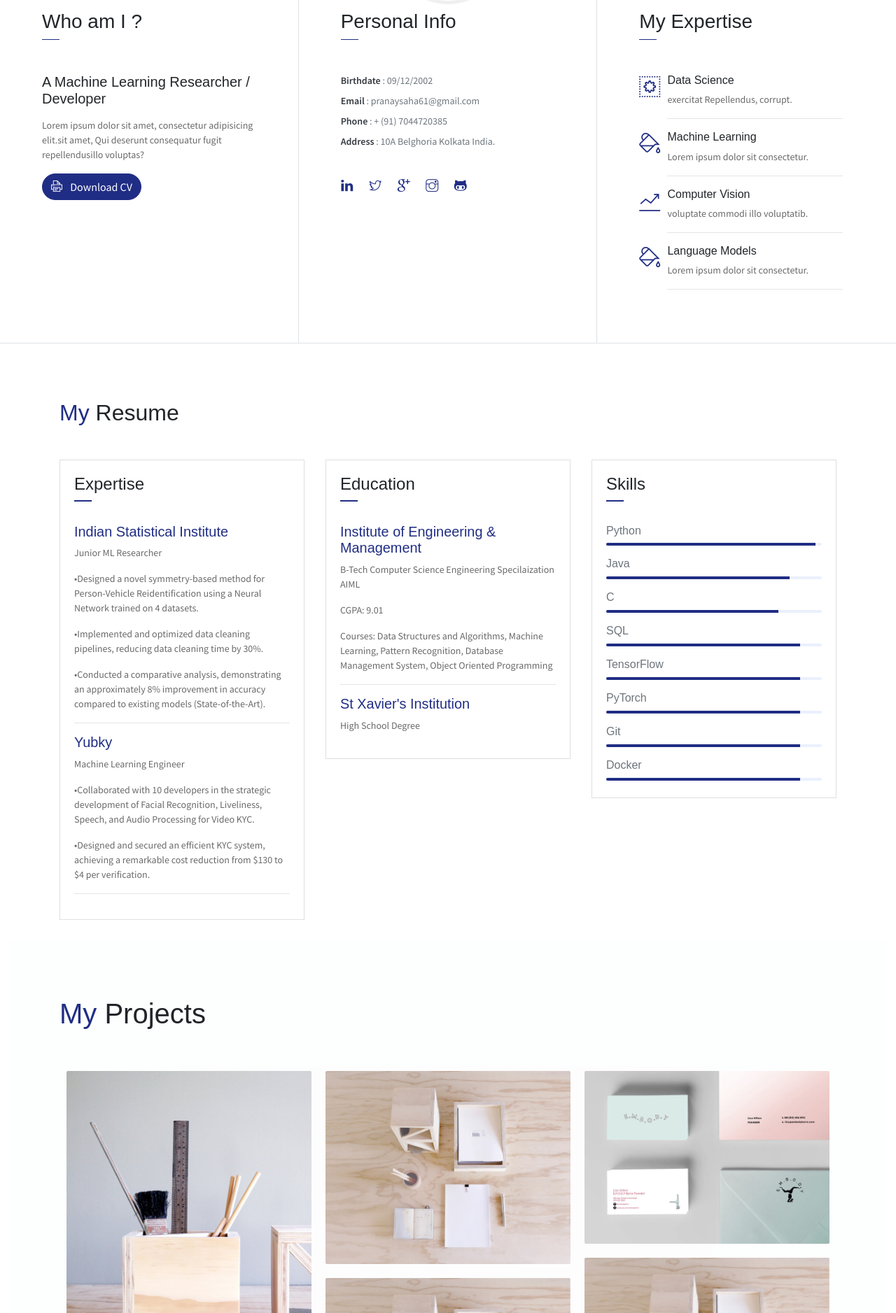
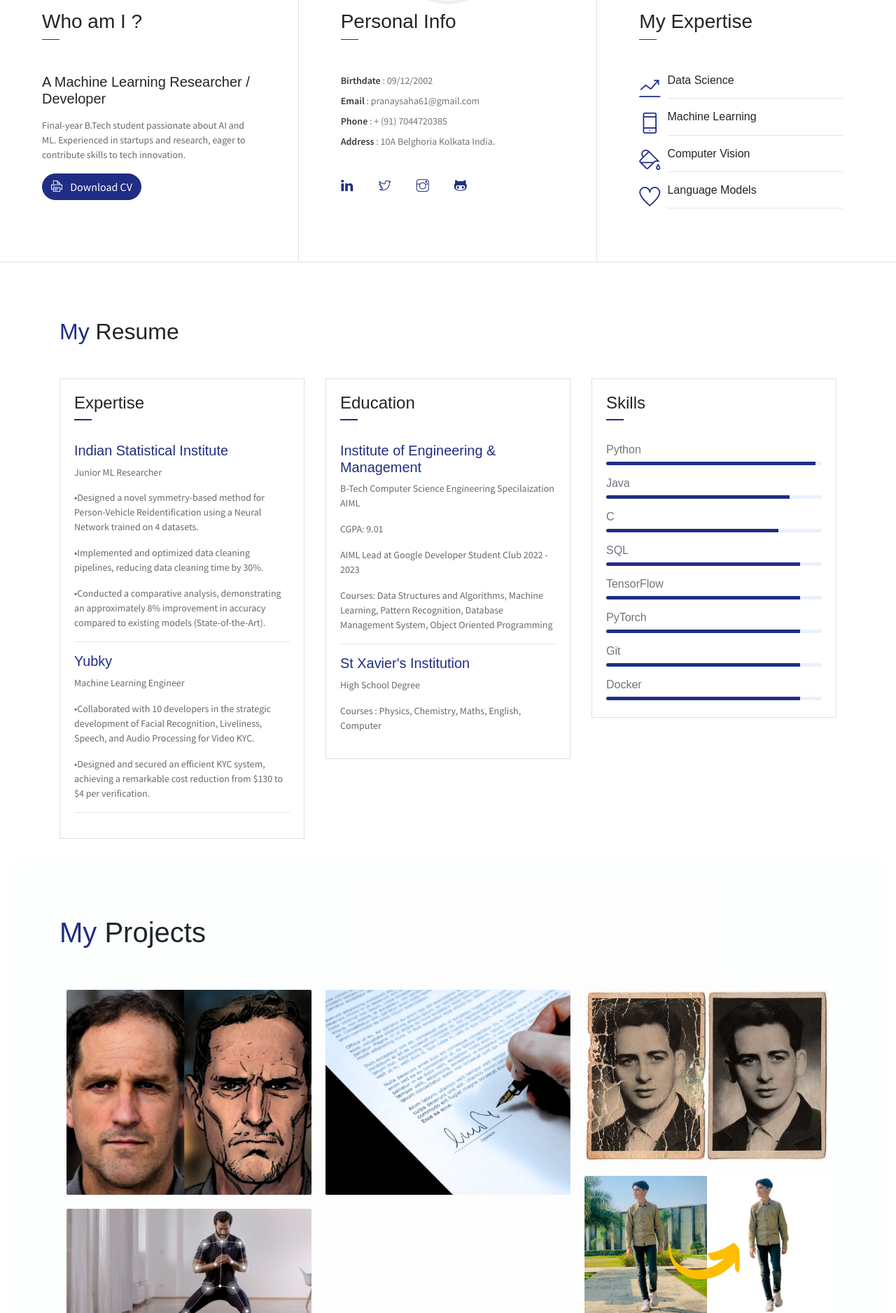
Before and after one commit to pranay-009/pranay, a Flask app: page / in a window 1280 px wide. Shown: the part 763-2640 px from the top of the page at 70% size. Run offline with Flask 3, Linux system fonts and the light colour scheme; some libraries are stand-ins or nearby versions.

Commit message:
modified files

```diff
--- a/templates/index.html
+++ b/templates/index.html
@@ -16,11 +16,10 @@
     <header class="header">
         <div class="container">
             <ul class="social-icons pt-3">
-                <li class="social-item"><a class="social-link text-light" href="#"><i class="ti-linkedin" aria-hidden="true"></i></a></li>
-                <li class="social-item"><a class="social-link text-light" href="#"><i class="ti-twitter" aria-hidden="true"></i></a></li>
-                <li class="social-item"><a class="social-link text-light" href="#"><i class="ti-google" aria-hidden="true"></i></a></li>
-                <li class="social-item"><a class="social-link text-light" href="#"><i class="ti-instagram" aria-hidden="true"></i></a></li>
-                <li class="social-item"><a class="social-link text-light" href="#"><i class="ti-github" aria-hidden="true"></i></a></li>
+                <li class="social-item"><a class="social-link text-light" href="https://www.linkedin.com/in/pranaysaha-/"><i class="ti-linkedin" aria-hidden="true"></i></a></li>
+                <li class="social-item"><a class="social-link text-light" href="https://twitter.com/pranay_0912"><i class="ti-twitter" aria-hidden="true"></i></a></li>
+                <li class="social-item"><a class="social-link text-light" href="https://www.instagram.com/pranay_0912/"><i class="ti-instagram" aria-hidden="true"></i></a></li>
+                <li class="social-item"><a class="social-link text-light" href="https://github.com/pranay-009"><i class="ti-github" aria-hidden="true"></i></a></li>
             </ul>
             <div class="header-content">
                 <h4 class="header-subtitle" >Hey! I am</h4>
@@ -87,7 +86,7 @@
                 <h3 class="font-weight-light">Who am I ?</h3>
                 <span class="line mb-5"></span>
                 <h5 class="mb-3">A Machine Learning Researcher / Developer </h5>
-                <p class="mt-20">Lorem ipsum dolor sit amet, consectetur adipisicing elit.sit amet, Qui deserunt consequatur fugit repellendusillo voluptas?</p>
+                <p class="mt-20">Final-year B.Tech student passionate about AI and ML. Experienced in startups and research, eager to contribute skills to tech innovation.</p>
                 <button class="btn btn-primary btn-rounded" onclick="openPdf()">
                     <i class="ti-printer pr-2"></i>
                     Download CV
@@ -112,11 +111,10 @@
                     <li><span>Address</span> :  10A Belghoria Kolkata India.</li>
                 </ul>
                 <ul class="social-icons pt-3">
-                    <li class="social-item"><a class="social-link" href="#"><i class="ti-linkedin" aria-hidden="true"></i></a></li>
-                    <li class="social-item"><a class="social-link" href="#"><i class="ti-twitter" aria-hidden="true"></i></a></li>
-                    <li class="social-item"><a class="social-link" href="#"><i class="ti-google" aria-hidden="true"></i></a></li>
-                    <li class="social-item"><a class="social-link" href="#"><i class="ti-instagram" aria-hidden="true"></i></a></li>
-                    <li class="social-item"><a class="social-link" href="#"><i class="ti-github" aria-hidden="true"></i></a></li>
+                    <li class="social-item"><a class="social-link" href="https://www.linkedin.com/in/pranaysaha-/"><i class="ti-linkedin" aria-hidden="true"></i></a></li>
+                    <li class="social-item"><a class="social-link" href="https://twitter.com/pranay_0912"><i class="ti-twitter" aria-hidden="true"></i></a></li>
+                    <li class="social-item"><a class="social-link" href="https://www.instagram.com/pranay_0912/"><i class="ti-instagram" aria-hidden="true"></i></a></li>
+                    <li class="social-item"><a class="social-link" href="https://github.com/pranay-009"><i class="ti-github" aria-hidden="true"></i></a></li>
                 </ul>
             </div>
 
@@ -124,34 +122,32 @@
                 <h3 class="font-weight-light">My Expertise</h3>
                 <span class="line mb-5"></span>
                 <div class="row">
-                    <div class="col-1 text-danger pt-1"><i class="ti-widget icon-lg"></i></div>
+                    <div class="col-1 text-danger pt-1"><i class="ti-stats-up icon-lg"></i></div>
                     <div class="col-10 ml-auto mr-3">
                         <h6>Data Science</h6>
-                        <p class="subtitle"> exercitat Repellendus,  corrupt.</p>
+
+                        <hr>
+                    </div>
+                </div>
+                <div class="row">
+                    <div class="col-1 text-danger pt-1"><i class="ti-mobile icon-lg"></i></div>
+                    <div class="col-10 ml-auto mr-3">
+                        <h6>Machine Learning</h6>
+
                         <hr>
                     </div>
                 </div>
                 <div class="row">
                     <div class="col-1 text-danger pt-1"><i class="ti-paint-bucket icon-lg"></i></div>
                     <div class="col-10 ml-auto mr-3">
-                        <h6>Machine Learning</h6>
-                        <p class="subtitle">Lorem ipsum dolor sit consectetur.</p>
+                        <h6>Computer Vision</h6>
                         <hr>
                     </div>
                 </div>
                 <div class="row">
-                    <div class="col-1 text-danger pt-1"><i class="ti-stats-up icon-lg"></i></div>
-                    <div class="col-10 ml-auto mr-3">
-                        <h6>Computer Vision</h6>
-                        <p class="subtitle">voluptate commodi illo voluptatib.</p>
-                        <hr>
-                    </div>
-                </div>
-                <div class="row">
-                    <div class="col-1 text-danger pt-1"><i class="ti-paint-bucket icon-lg"></i></div>
+                    <div class="col-1 text-danger pt-1"><i class="ti-heart icon-lg"></i></div>
                     <div class="col-10 ml-auto mr-3">
                         <h6>Language Models</h6>
-                        <p class="subtitle">Lorem ipsum dolor sit consectetur.</p>
                         <hr>
                     </div>
                 </div>
@@ -207,12 +203,14 @@
                             <h6 class="title text-danger">Institute of Engineering & Management</h6>
                             <P>B-Tech Computer Science Engineering Specilaization AIML</P>
                             <P class="subtitle"> CGPA: 9.01</P>
+                            <P class="subtitle"> AIML Lead at Google Developer Student Club 2022 - 2023</P>
                             <P class="subtitle">Courses: Data Structures and Algorithms, Machine Learning, Pattern Recognition, Database
                                 Management System, Object Oriented Programming</P>
                             <hr>
 
                             <h6 class="title text-danger">St Xavier's Institution</h6>
                             <P>High School Degree</P>
+                            <P class="subtitle"> Courses : Physics, Chemistry, Maths, English, Computer </P>
 
                         </div>
                     </div>
@@ -279,6 +277,9 @@
                                 <div class="text-holder">
                                     <h6 class="title">Comic Avatar</h6>
                                     <p class="subtitle">Generative AI</p>
+                                    <a class="social-link" href="https://huggingface.co/spaces/Pranay009/FACE2COMIC" target="_blank">
+                                        <i class="ti-github" aria-hidden="true"></i>
+                                    </a>
                                 </div>
                             </div>
                         </div>
@@ -291,42 +292,54 @@
                                 <div class="text-holder">
                                     <h6 class="title">Signature Verification</h6>
                                     <p class="subtitle">Exploratory Machine Learning & Embedding Analysis</p>
+                                    <a class="social-link" href="https://github.com/pranay-009/Signature-Verification" target="_blank">
+                                        <i class="ti-github" aria-hidden="true"></i>
+                                    </a>
                                 </div>
                             </div>
                         </div>
                     </div>
                     <div class="col-md-6 col-lg-4 advertising new">
                         <div class="portfolio-item">
-                            <img src="static/imgs/advertising-2.jpg" class="img-fluid" alt="Download free bootstrap 4 admin dashboard, free boootstrap 4 templates">
+                            <img src="static/imgs/advertising-1.jpg" class="img-fluid" alt="Download free bootstrap 4 admin dashboard, free boootstrap 4 templates">
                             <div class="content-holder">
-                                <a class="img-popup" href="{{url_for('static',filename='imgs/advertising-2.jpg')}}"></a>
+                                <a class="img-popup" href="{{url_for('static',filename='imgs/advertising-1.jpg')}}"></a>
                                 <div class="text-holder">
                                     <h6 class="title">Photo Restoration</h6>
                                     <p class="subtitle">Generative AI</p>
+                                    <a class="social-link" href="https://github.com/pranay-009/" target="_blank">
+                                        <i class="ti-github" aria-hidden="true"></i>
+                                    </a>
                                 </div>
                             </div>
                         </div>
                     </div>
                     <div class="col-md-6 col-lg-4 web new">
                         <div class="portfolio-item">
-                            <img src="static/imgs/web-2.jpg" class="img-fluid" alt="Download free bootstrap 4 admin dashboard, free boootstrap 4 templates">
+                            <img src="static/imgs/ok.jpeg" class="img-fluid" alt="Download free bootstrap 4 admin dashboard, free boootstrap 4 templates">
                             <div class="content-holder">
-                                <a class="img-popup" href="{{url_for('static',filename='imgs/web-2.jpg')}}"></a>
+                                <a class="img-popup" href="{{url_for('static',filename='imgs/ok.jpeg')}}"></a>
                                 <div class="text-holder">
                                     <h6 class="title">Background Remover</h6>
                                     <p class="subtitle">Image Processing</p>
+                                    <a class="social-link" href="https://github.com/pranay-009/" target="_blank">
+                                        <i class="ti-github" aria-hidden="true"></i>
+                                    </a>
                                 </div>
                             </div>
                         </div>
                     </div>
                     <div class="col-md-6 col-lg-4 web new">
                         <div class="portfolio-item">
-                            <img src="static/imgs/web-2.jpg" class="img-fluid" alt="Download free bootstrap 4 admin dashboard, free boootstrap 4 templates">
+                            <img src="static/imgs/web-3.jpg" class="img-fluid" alt="Download free bootstrap 4 admin dashboard, free boootstrap 4 templates">
                             <div class="content-holder">
-                                <a class="img-popup" href="{{url_for('static',filename='imgs/web-2.jpg')}}"></a>
+                                <a class="img-popup" href="{{url_for('static',filename='imgs/web-3.jpg')}}"></a>
                                 <div class="text-holder">
                                     <h6 class="title">Exercise Guide</h6>
                                     <p class="subtitle">Computer Vision</p>
+                                    <a class="social-link" href="https://github.com/pranay-009/Exercise" target="_blank">
+                                        <i class="ti-github" aria-hidden="true"></i>
+                                    </a>
                                 </div>
                             </div>
                         </div>
@@ -458,10 +471,10 @@
                             </div>
                         </div>
                         <ul class="social-icons pt-4">
-                            <li class="social-item"><a class="social-link text-dark" href="#"><i class="ti-linkedin" aria-hidden="true"></i></a></li>
-                            <li class="social-item"><a class="social-link text-dark" href="#"><i class="ti-twitter" aria-hidden="true"></i></a></li>
-                            <li class="social-item"><a class="social-link text-dark" href="#"><i class="ti-instagram" aria-hidden="true"></i></a></li>
-                            <li class="social-item"><a class="social-link text-dark" href="#"><i class="ti-github" aria-hidden="true"></i></a></li>
+                            <li class="social-item"><a class="social-link text-dark" href="https://www.linkedin.com/in/pranaysaha-/"><i class="ti-linkedin" aria-hidden="true"></i></a></li>
+                            <li class="social-item"><a class="social-link text-dark" href="https://twitter.com/pranay_0912"><i class="ti-twitter" aria-hidden="true"></i></a></li>
+                            <li class="social-item"><a class="social-link text-dark" href="https://www.instagram.com/pranay_0912/"><i class="ti-instagram" aria-hidden="true"></i></a></li>
+                            <li class="social-item"><a class="social-link text-dark" href="https://github.com/pranay-009"><i class="ti-github" aria-hidden="true"></i></a></li>
                         </ul>
                     </div>
                 </div>
```
Also changed, not shown: static/imgs/advertising-1.jpg, static/imgs/header.jpg, static/imgs/ok.jpeg (added), static/imgs/web-1.jpg, static/imgs/web-2.jpg, static/imgs/web-3.jpg.
